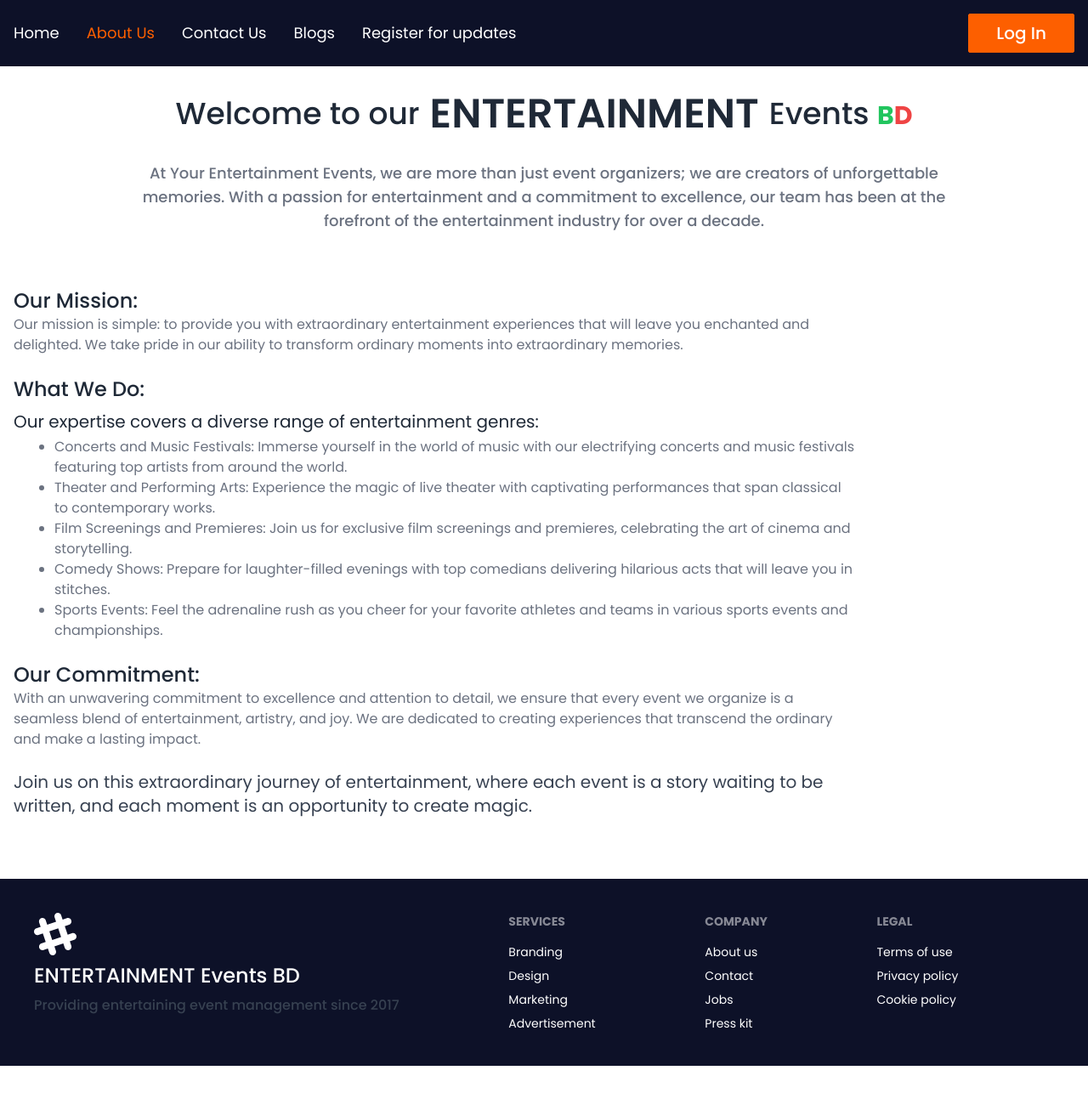
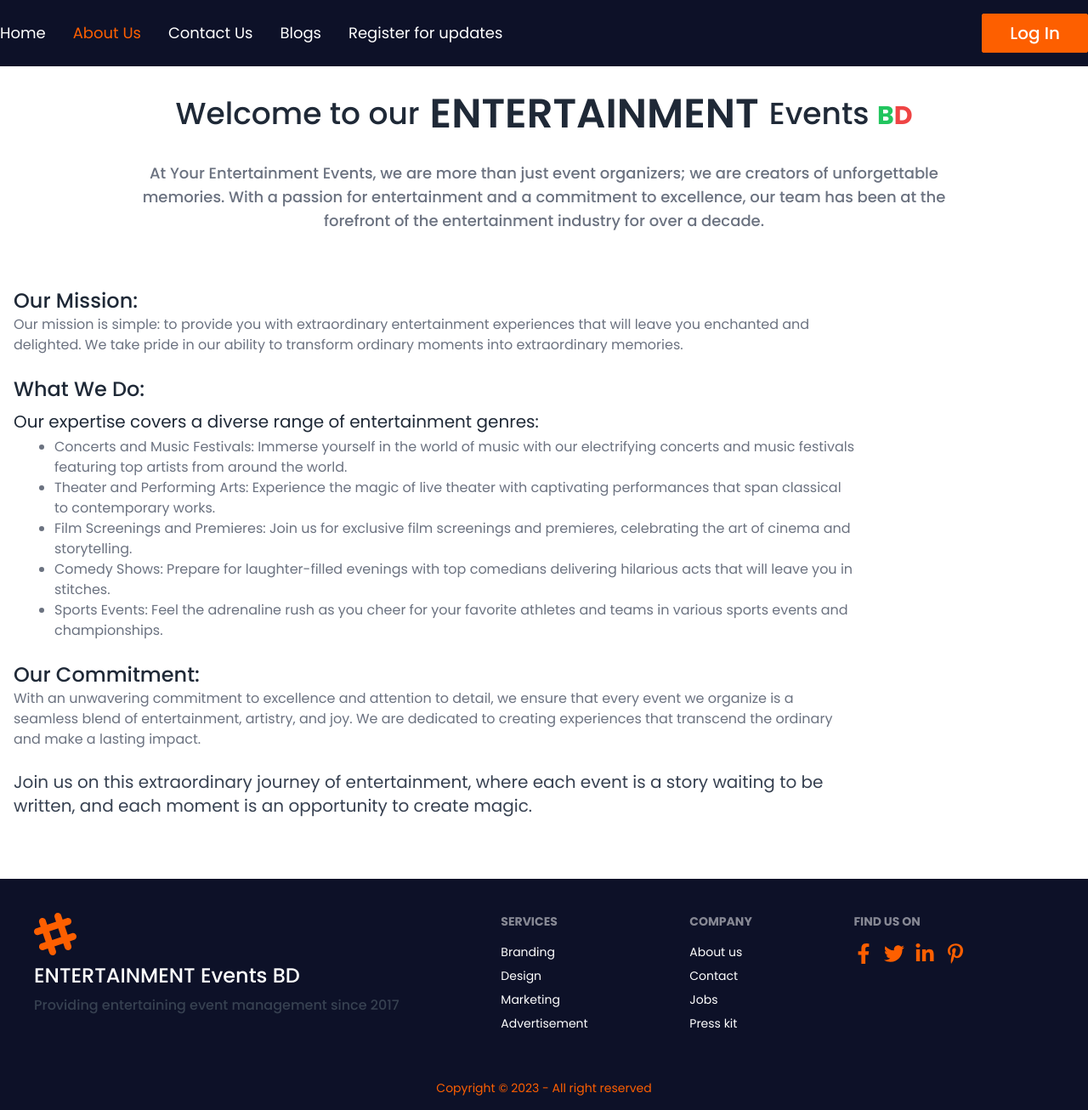
Before and after one commit to kamruzzamanbayezid/A9-entertainment-events-BD, a React (Vite) app: page /about in a window 1280 px wide. Shown: the whole page at 85% size. Before the commit the page ends 1254 px from the top, so only its background shows below. Built offline with nearby package versions, Linux system fonts and the light colour scheme; no server answers.

Commit message:
modify the footer and home page

```diff
--- a/src/Components/Banner/Banner.jsx
+++ b/src/Components/Banner/Banner.jsx
@@ -1,10 +1,11 @@
 
 const Banner = () => {
       return (
-            <div className="carousel w-full max-h-[80vh]">
+
+            <div className="carousel rounded-lg w-full max-h-[70vh]">
                   <div id="slide1" className="carousel-item relative w-full">
                         <img src="https://i.ibb.co/bNMb3LQ/flat-lay-composition-toys-with-copyspace.jpg" className="w-full" />
-                        <div className="absolute flex justify-between transform -translate-y-1/2 left-5 right-5 top-1/2">
+                        <div className=" absolute flex justify-between transform -translate-y-1/2 left-5 right-5 top-1/2">
                               <a href="#slide4" className="py-3 px-1 lg:px-2 rounded-xl bg-[#FD5F00] border-none text-sm lg:text-xl text-[#FFF]">❮</a>
                               <a href="#slide2" className="py-3 px-1 lg:px-2 rounded-xl bg-[#FD5F00] border-none text-sm lg:text-xl text-[#FFF]">❯</a>
                         </div>
@@ -31,6 +32,7 @@
                         </div>
                   </div>
             </div>
+
       );
 };
 
--- a/src/Components/Footer/Footer.jsx
+++ b/src/Components/Footer/Footer.jsx
@@ -1,9 +1,12 @@
+import { FaFacebookF, FaLinkedinIn, FaPinterestP, FaTwitter } from "react-icons/fa";
+import { Link } from "react-router-dom";
 
 const Footer = () => {
       return (
-            <footer className="footer p-10 bg-[#0D1128] text-[#FFF] ">
+            <div className="bg-[#0D1128]">
+                  <footer className="max-w-7xl mx-auto footer p-10 text-[#FFF] ">
                         <aside>
-                        <svg width="50" height="50" viewBox="0 0 24 24" xmlns="http://www.w3.org/2000/svg" fillRule="evenodd" clipRule="evenodd" className="fill-current"><path d="M22.672 15.226l-2.432.811.841 2.515c.33 1.019-.209 2.127-1.23 2.456-1.15.325-2.148-.321-2.463-1.226l-.84-2.518-5.013 1.677.84 2.517c.391 1.203-.434 2.542-1.831 2.542-.88 0-1.601-.564-1.86-1.314l-.842-2.516-2.431.809c-1.135.328-2.145-.317-2.463-1.229-.329-1.018.211-2.127 1.231-2.456l2.432-.809-1.621-4.823-2.432.808c-1.355.384-2.558-.59-2.558-1.839 0-.817.509-1.582 1.327-1.846l2.433-.809-.842-2.515c-.33-1.02.211-2.129 1.232-2.458 1.02-.329 2.13.209 2.461 1.229l.842 2.515 5.011-1.677-.839-2.517c-.403-1.238.484-2.553 1.843-2.553.819 0 1.585.509 1.85 1.326l.841 2.517 2.431-.81c1.02-.33 2.131.211 2.461 1.229.332 1.018-.21 2.126-1.23 2.456l-2.433.809 1.622 4.823 2.433-.809c1.242-.401 2.557.484 2.557 1.838 0 .819-.51 1.583-1.328 1.847m-8.992-6.428l-5.01 1.675 1.619 4.828 5.011-1.674-1.62-4.829z"></path></svg>
+                              <svg width="50" height="50" viewBox="0 0 24 24" xmlns="http://www.w3.org/2000/svg" fillRule="evenodd" clipRule="evenodd" className="text-[#FD5F00] fill-current"><path d="M22.672 15.226l-2.432.811.841 2.515c.33 1.019-.209 2.127-1.23 2.456-1.15.325-2.148-.321-2.463-1.226l-.84-2.518-5.013 1.677.84 2.517c.391 1.203-.434 2.542-1.831 2.542-.88 0-1.601-.564-1.86-1.314l-.842-2.516-2.431.809c-1.135.328-2.145-.317-2.463-1.229-.329-1.018.211-2.127 1.231-2.456l2.432-.809-1.621-4.823-2.432.808c-1.355.384-2.558-.59-2.558-1.839 0-.817.509-1.582 1.327-1.846l2.433-.809-.842-2.515c-.33-1.02.211-2.129 1.232-2.458 1.02-.329 2.13.209 2.461 1.229l.842 2.515 5.011-1.677-.839-2.517c-.403-1.238.484-2.553 1.843-2.553.819 0 1.585.509 1.85 1.326l.841 2.517 2.431-.81c1.02-.33 2.131.211 2.461 1.229.332 1.018-.21 2.126-1.23 2.456l-2.433.809 1.622 4.823 2.433-.809c1.242-.401 2.557.484 2.557 1.838 0 .819-.51 1.583-1.328 1.847m-8.992-6.428l-5.01 1.675 1.619 4.828 5.011-1.674-1.62-4.829z"></path></svg>
                               <p className="text-2xl font-medium">ENTERTAINMENT Events BD<br /><span className="text-base text-gray-700">Providing entertaining event management since 2017</span></p>
                         </aside>
                         <nav className="text-[#FFF]">
@@ -21,12 +24,22 @@
                               <a className="link link-hover">Press kit</a>
                         </nav>
                         <nav className="text-[#FFF]">
-                        <header className="footer-title">Legal</header>
-                        <a className="link link-hover">Terms of use</a>
-                        <a className="link link-hover">Privacy policy</a>
-                        <a className="link link-hover">Cookie policy</a>
+                              <header className="footer-title">Find Us On</header>
+                              <div className="flex md:w-fit items-center gap-3 text-[#FD5F00] rounded-md">
+                                    <Link><FaFacebookF className="text-2xl text-[#FD5F00]"></FaFacebookF></Link>
+                                    <Link><FaTwitter className="text-2xl text-[#FD5F00]"></FaTwitter></Link>
+                                    <Link><FaLinkedinIn className="text-2xl text-[#FD5F00]"></FaLinkedinIn></Link>
+                                    <Link><FaPinterestP className="text-2xl text-[#FD5F00]"></FaPinterestP></Link>
+                              </div>
                         </nav>
                   </footer>
+
+                  <footer className="max-w-7xl mx-auto footer flex justify-center p-4 ">
+
+                        <p className="text-center text-[#FD5F00]">Copyright © 2023 - All right reserved</p>
+
+                  </footer>
+            </div>
       );
 };
 
--- a/src/Components/Header/Header.jsx
+++ b/src/Components/Header/Header.jsx
@@ -5,7 +5,7 @@
 
 const Header = () => {
       return (
-            <div className="flex flex-col lg:flex-row items-center justify-between py-7">
+            <div className="max-w-7xl mx-auto flex flex-col lg:flex-row items-center justify-between py-7">
                   <div className="flex gap-3 lg:gap-0 lg:flex-col">
                         <div className="mb-4 lg:mb-0"><h2 className="text-3xl font-semibold">ENTERTAINMENT</h2></div>
                         <div><h4 className="text-2xl font-medium">Events <span className="text-3xl font-bold text-green-500">B</span><span className="text-3xl font-bold text-red-500">D</span></h4>
--- a/src/Components/Testimonials/Testimonials.jsx
+++ b/src/Components/Testimonials/Testimonials.jsx
@@ -14,7 +14,8 @@
       }, []);
 
       return (
-            <div className="grid bg-[#0D1128] px-16 py-20 grid-cols-1 md:grid-cols-2 gap-6 lg:grid-cols-3 mb-10">
+            <div className="bg-[#0D1128]">
+                  <div className="max-w-7xl mx-auto grid px-16 py-20 grid-cols-1 md:grid-cols-2 gap-6 lg:grid-cols-3 mb-10">
                         {
                               testimonials.map(testimonial => {
                                     return <div key={testimonial.id}>
@@ -24,7 +25,7 @@
                                                       <p className="text-gray-500 text-center mb-2">{testimonial.quote}</p>
                                                       <h3 className="text-center text-[#FD5F00] font-medium text-xl">{testimonial.name}</h3>
                                                       <p className="text-center font-normal mt-1">{testimonial.occupation}</p>
-                                                <img className="w-40 absolute -top-14 border-[5px] border-[#0D1128] left-[55px] lg:left-[105px] md:left-[70px]" src={testimonial.image} alt="Author image" />
+                                                      <img className="w-40 absolute -top-14 border-[5px] border-[#0D1128] left-[60px] lg:left-[105px] md:left-[70px]" src={testimonial.image} alt="Author image" />
                                                 </div>
 
                                           </div>
@@ -32,6 +33,7 @@
                               })
                         }
                   </div>
+            </div>
       );
 };
 
--- a/src/Components/UpcomingEvents/UpcomingEvent.jsx
+++ b/src/Components/UpcomingEvents/UpcomingEvent.jsx
@@ -7,7 +7,7 @@
       const { id, title, image, date, time, ticketPrice } = event;
       return (
 
-            <div className="flex flex-col items-center bg-white border border-gray-200 rounded-lg hover:shadow-xl md:flex-row dark:border-gray-700 dark:bg-gray-800 dark:hover:bg-gray-700">
+            <div className=" flex flex-col items-center bg-white border border-gray-200 rounded-lg hover:shadow-xl md:flex-row dark:border-gray-700 dark:bg-gray-800 dark:hover:bg-gray-700">
                   <img className="object-cover w-full rounded-t-lg h-full md:w-48 md:rounded-none md:rounded-l-lg" src={image} alt="" />
                   <div className="flex flex-col justify-between p-4 leading-normal">
                         <h5 className="mb-2 text-2xl font-bold tracking-tight text-[#0D1128]">{title}</h5>
--- a/src/Components/UpcomingEvents/UpcomingEvents.jsx
+++ b/src/Components/UpcomingEvents/UpcomingEvents.jsx
@@ -15,7 +15,7 @@
       }, []);
 
       return (
-            <div className="mb-24 mt-8">
+            <div className="mb-24 mt-8 max-w-7xl mx-auto">
                   <div className="grid grid-cols-1 lg:grid-cols-2 gap-6">
                         {
                               events.map(event => <UpcomingEvent key={event.id} event={event}></UpcomingEvent>)
--- a/src/Root/Root.jsx
+++ b/src/Root/Root.jsx
@@ -4,7 +4,7 @@
 
 const Root = () => {
       return (
-            <div className="max-w-7xl mx-auto">
+            <div className="">
                   <Outlet></Outlet>
                   <Footer></Footer>
                   <Toaster />
--- a/src/Shared/Navbar/Navbar.jsx
+++ b/src/Shared/Navbar/Navbar.jsx
@@ -17,8 +17,9 @@
       }
 
       return (
-            <nav className="bg-[#0D1128] p-4">
-                  <div className="flex flex-col md:flex-row gap-3 md:gap-0 justify-between items-center">
+            <div className="bg-[#0D1128]">
+                  <nav className="max-w-7xl mx-auto py-3 lg:py-4">
+                        <div className="flex p-2 lg:p-0 flex-col md:flex-row gap-3 md:gap-0 justify-between items-center">
                               <div>
                                     <ul className=" gap-5 lg:gap-8 hidden lg:flex">
                                           <li className="text-lg font-normal hover:border-b-2 hover:border-[#FD5F00]">
@@ -60,7 +61,7 @@
                                           }
                                     </ul>
                                     <div className="dropdown lg:hidden">
-                                    <label tabIndex={0} className="text-[#FFF] m-1"><HiOutlineMenu className="text-3xl"></HiOutlineMenu></label>
+                                          <label tabIndex={0} className="text-[#FFF] md:m-1"><HiOutlineMenu className="text-3xl"></HiOutlineMenu></label>
                                           <ul tabIndex={0} className="dropdown-content z-[1] p-6 shadow rounded-box w-52 bg-[#0D1128]">
                                                 <li className="text-lg font-normal hover:border-b-2 hover:border-[#FD5F00]">
                                                       <NavLink to="/" style={({ isActive }) => ({
@@ -126,6 +127,7 @@
                               </div>
                         </div>
                   </nav>
+            </div>
       );
 };
 
```
Also changed, not shown: src/Pages/Home/Home.jsx (+6 -2 lines). Lines whose indentation alone changed are shown as unchanged.
